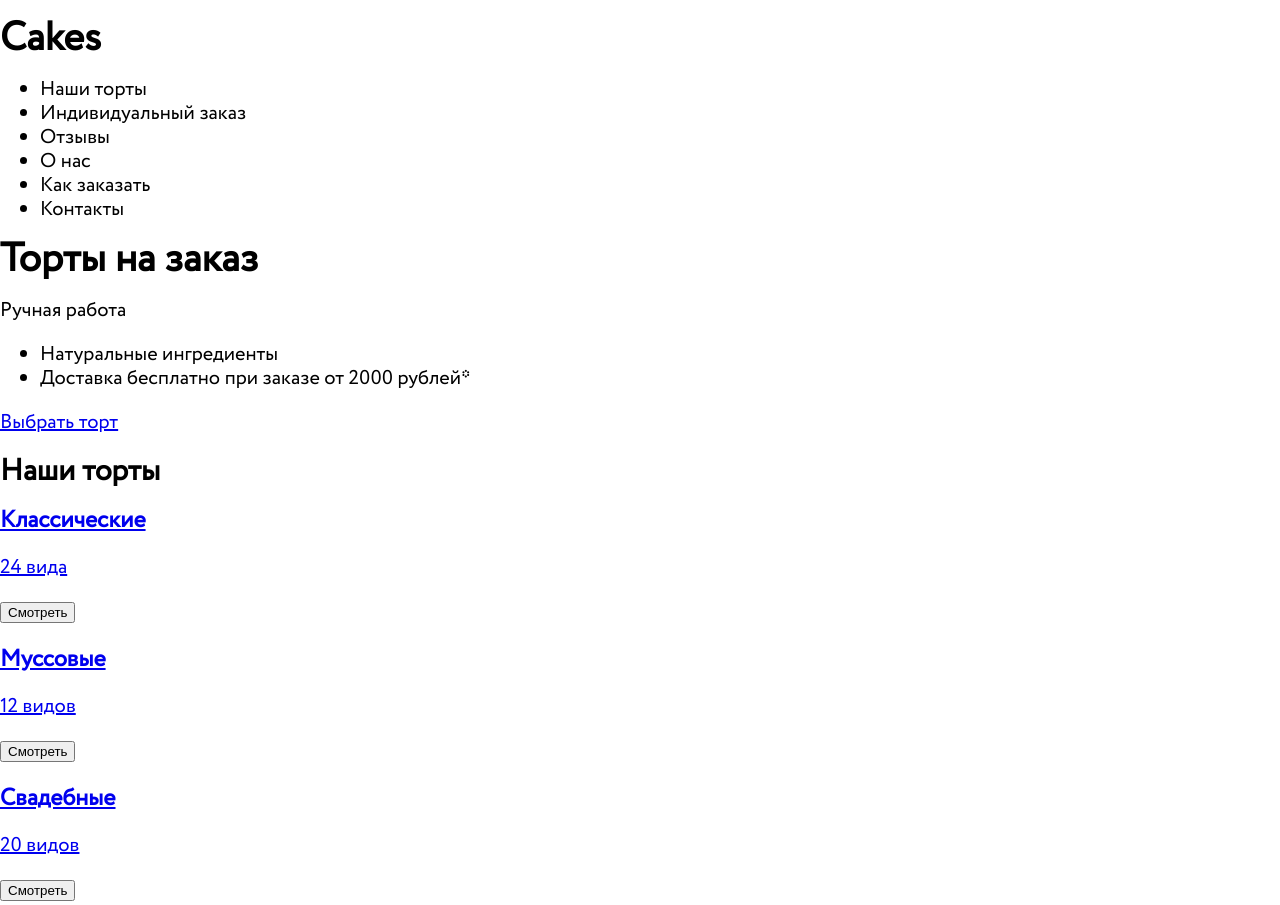
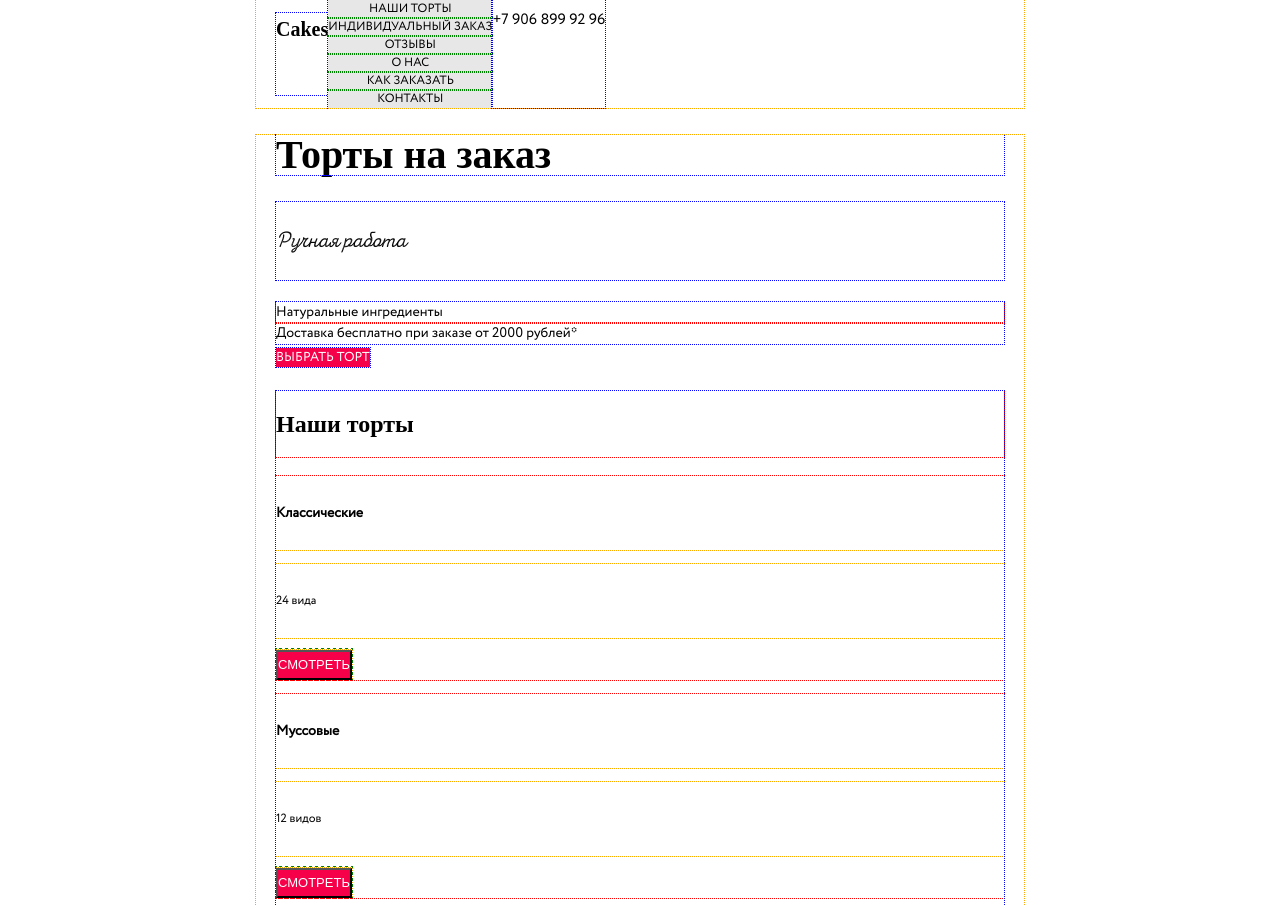
Before and after one commit to Laptenok-vita/cakes, a website: page source/index.html in a window 1280 px wide. Shown: the top 905 px of the page. Drawn offline with Linux system fonts and the light colour scheme.

Commit message:
Начинает стилизацию шрифтов

```diff
--- a/source/index.html
+++ b/source/index.html
@@ -21,6 +21,7 @@
         <li class="main-nav__item">Контакты</li>
       </ul>
     </nav>
+    <p class="page-header__text">+7 906 899 92 96</p>
   </header>
 
   <main class="page-main">
@@ -50,7 +51,7 @@
       </article>
       <article class="catalog__item card">
         <a class="card__link" href="#">
-          <h3>Свадебные</h3>
+          <h3 class="card__title">Свадебные</h3>
           <p class="card__type">20 видов</p>
           <button class="card__button button">Смотреть</button>
         </a>
--- /dev/null
+++ b/source/sass/blocks/button.scss
@@ -0,0 +1,11 @@
+.button {
+  margin: 0;
+  padding: 0;
+
+  font-size: 13px;
+  line-height: 26px;
+  color: $white;
+  text-transform: uppercase;
+
+  background-color: $pink;
+}
--- /dev/null
+++ b/source/sass/blocks/card.scss
@@ -0,0 +1,15 @@
+// .card-link {
+
+// }
+
+.card__title {
+  font-size: 14px;
+  line-height: 74px;
+  color: $black;
+}
+
+.card__type {
+  font-size: 12px;
+  line-height: 74px;
+  color: $black;
+}
--- /dev/null
+++ b/source/sass/blocks/catalog.scss
@@ -0,0 +1,11 @@
+// .catalog {
+
+// }
+
+.catalog__title {
+  font-family: "PlayfairDisplay", "Times New Roman", serif;
+  font-weight: 700;
+  font-size: 24px;
+  line-height: 66px;
+  color: $black;
+}
--- /dev/null
+++ b/source/sass/blocks/main-nav.scss
@@ -0,0 +1,24 @@
+.main-nav__list {
+  // position: absolute;
+
+  margin: 0;
+  padding: 0;
+
+  list-style: none;
+  text-decoration: none;
+
+  background-color: $menu-color;
+
+}
+
+.main-nav__item {
+  text-transform: uppercase;
+  text-align: center;
+  font-size: 12px;
+  line-height: 18px;
+
+  @media (min-width: $desktop-width) {
+    font-size: 13px;
+    line-height: 26px;
+  }
+}
--- /dev/null
+++ b/source/sass/blocks/page-header.scss
@@ -0,0 +1,42 @@
+.page-header {
+  display: flex;
+  position: relative;
+  width: $mobile-width;
+  margin: 0 auto;
+  padding: 0 20px;
+
+  @media (min-width: $tablet-width) {
+    width: $tablet-width;
+  }
+
+  @media (min-width: $desktop-width) {
+    width: $desktop-width;
+    padding: 0 75px;
+  }
+}
+
+.page-header__logo {
+  font-family: "PlayfairDisplay", "Times New Roman", serif;
+  font-size: 16px;
+  line-height: 32px;
+  font-weight: 700;
+
+  @media (min-width: $tablet-width) {
+    font-size: 20px;
+  }
+
+  @media (min-width: $desktop-width) {
+    font-size: 24px;
+  }
+}
+
+.page-header__text {
+  display: none;
+
+  @media (min-width: $tablet-width) {
+    display: block;
+    margin: 0;
+    font-size: 15px;
+    line-height: 40px;
+  }
+}
--- /dev/null
+++ b/source/sass/blocks/page-main.scss
@@ -0,0 +1,34 @@
+.page-main {
+  width: $mobile-width;
+  margin: 0 auto;
+  padding: 0 20px;
+
+  @media (min-width: $tablet-width) {
+    width: $tablet-width;
+  }
+}
+
+.page-main__title {
+  font-family: "PlayfairDisplay", "Times New Roman", serif;
+  font-weight: 700;
+  font-size: 40px;
+  line-height: 40px;
+}
+
+.page-main__description {
+  font-family: "IntroScriptR", "Verdana", sans-serif;
+  font-weight: 400;
+  font-style: italic;
+  font-size: 22px;
+  line-height: 78px;
+}
+
+.page-main__features-list {
+  margin: 0;
+  padding: 0;
+
+  list-style: none;
+  text-decoration: none;
+  font-size: 14px;
+  line-height: 21px;
+}
--- a/source/sass/global.scss
+++ b/source/sass/global.scss
@@ -2,6 +2,7 @@
   font-weight: 400;
   font-family: "Circe Regular";
   font-style: normal;
+
   src: url("../fonts/Circe-Regular.woff2") format("woff2");
 }
 
@@ -9,24 +10,33 @@
   font-weight: 700;
   font-family: "Circe Bold";
   font-style: normal;
+
   src: url("../fonts/Circe-Bold.woff2") format("woff2");
-
 }
 
 @font-face {
   font-weight: 400;
-  font-family: "IntroScriptR-H2Base";
+  font-family: "IntroScriptR";
   font-style: normal;
-  src: url("../fonts/IntroScriptR-H2Base.woff2") format("woff2");
+
+  src: url("../fonts/IntroScriptR.woff2") format("woff2");
 }
 
 @font-face {
   font-weight: 700;
   font-family: "PlayfairDisplay-Bold";
   font-style: normal;
+
   src: url("../fonts/PlayfairDisplay-Bold.woff2") format("woff2");
 }
 
+@font-face {
+  font-weight: 400;
+  font-family: "MyriadPro-Regular";
+  font-style: normal;
+
+  src: url("../fonts/MyriadPro-Regular.woff2") format("woff2");
+}
 
 html {
   box-sizing: border-box;
@@ -41,11 +51,17 @@ html {
 body {
   min-width: 320px;
   margin: 0;
+  padding: 0;
 
   font-weight: 400;
   font-size: 20px;
   line-height: 24px;
   font-family: "Circe Regular", "Century Gothic", sans-serif;
+  color: $black;
+}
+
+a {
+  text-decoration: none;
 }
 
 img {
--- /dev/null
+++ b/source/sass/outlines.scss
@@ -0,0 +1,8 @@
+* { outline: 1px dotted red; }
+* * { outline: 1px dotted green; }
+* * * { outline: 1px dotted orange; }
+* * * * { outline: 1px dotted blue; }
+* * * * * { outline: 1px dotted red; }
+* * * * * * { outline: 1px dotted green; }
+* * * * * * * { outline: 1px dotted orange; }
+* * * * * * * * { outline: 1px dotted blue; }
--- a/source/sass/style.scss
+++ b/source/sass/style.scss
@@ -1,3 +1,10 @@
+@import "variables.scss";
 @import "global.scss";
-@import "variables.scss";
+@import "outlines.scss";
+
 @import "blocks/page-header.scss";
+@import "blocks/main-nav.scss";
+@import "blocks/page-main.scss";
+@import "blocks/button.scss";
+@import "blocks/catalog.scss";
+@import "blocks/card.scss";
--- a/source/sass/variables.scss
+++ b/source/sass/variables.scss
@@ -0,0 +1,8 @@
+$mobile-width: 320px;
+$tablet-width: 768px;
+$desktop-width: 1366px;
+
+$pink: #f50049;
+$black: #000000;
+$white: #ffffff;
+$menu-color: #e7e7e7;
```
Also changed, not shown: source/css/style.css, source/fonts/IntroScriptR.otf (renamed from source/fonts/IntroScriptR-H2Base.otf), source/fonts/IntroScriptR.woff2 (renamed from source/fonts/IntroScriptR-H2Base.woff2), source/fonts/MyriadPro-Regular.woff (added), source/fonts/MyriadPro-Regular.woff2 (added).
